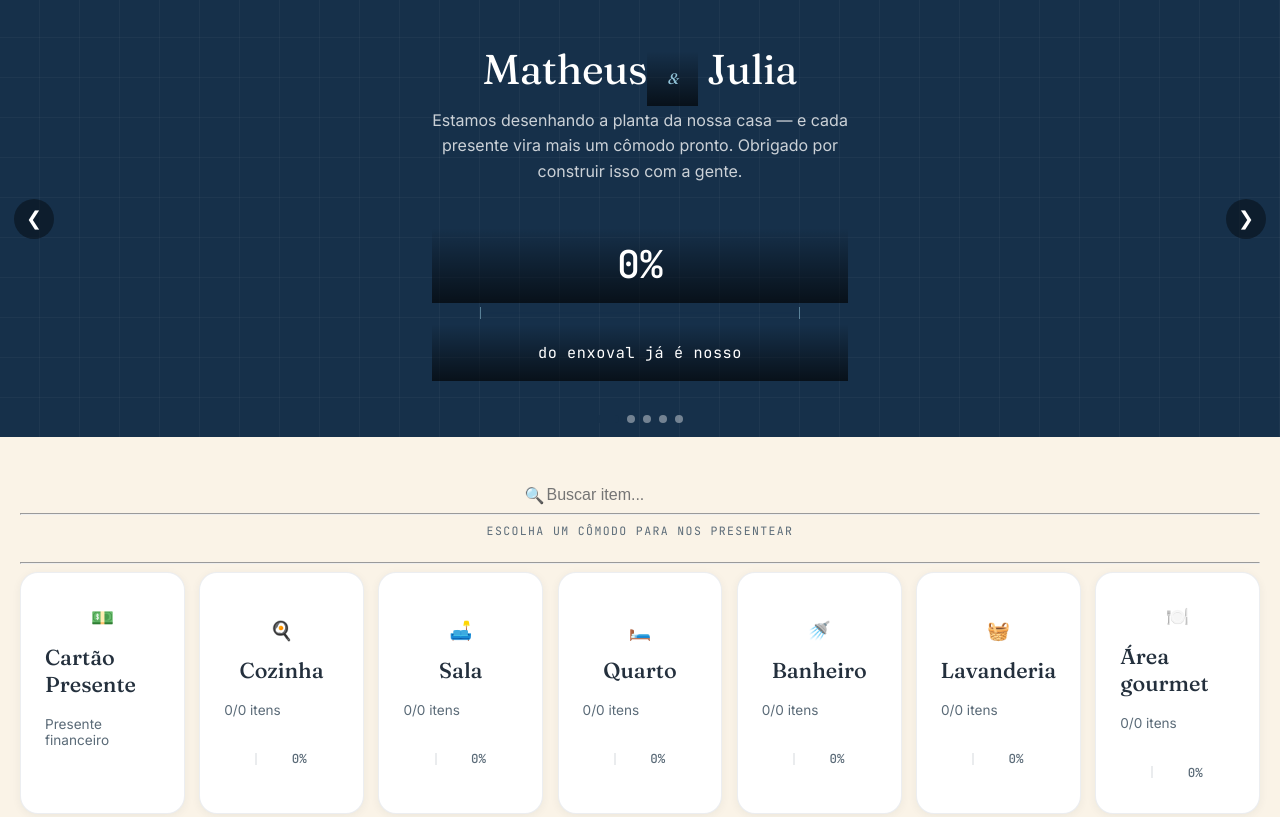
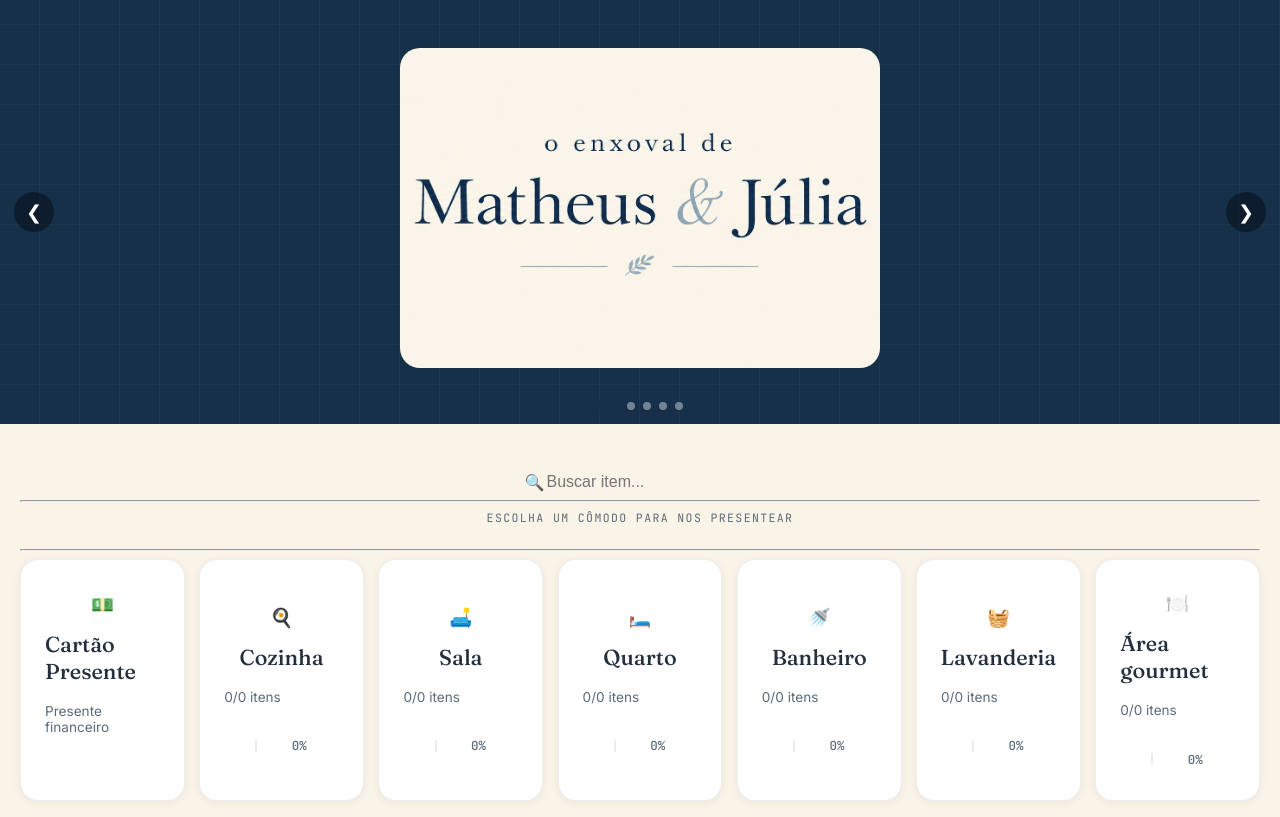
Before and after one commit to Dvd-2405/Enxoval---projeto, a plain HTML site: page index.html in a window 1280 px wide. Shown: the top 817 px of the page. Drawn offline with Linux system fonts and the light colour scheme; grey boxes are pictures that could not be loaded.

Commit message:
new hero

```diff
--- a/index.html
+++ b/index.html
@@ -23,16 +23,7 @@
       <div class="slides" id="slides">
         <div class="slide slide--welcome">
           <div class="hero__inner">
-            <h1 class="hero__title">Matheus<span class="amp">&amp;</span> Julia</h1>
-            <p class="hero__message">Estamos desenhando a planta da nossa casa &mdash; e cada presente vira mais um
-              cômodo pronto. Obrigado por construir isso com a gente.</p>
-            <div class="dim dim--hero">
-              <span class="dim__value">0%</span>
-              <div class="dim__track">
-                <div class="dim__fill" style="width:0%"></div>
-              </div>
-              <span class="dim__caption">do enxoval já é nosso</span>
-            </div>
+          <img class="hero__logo" src="./assets/hero.jpg" alt="Logo do casal">
           </div>
         </div>
         <div class="slide" style="background-image:url('https://picsum.photos/id/1015/800/600')"><span>Foto 1</span>
--- a/style.css
+++ b/style.css
@@ -1021,3 +1021,12 @@ body {
   letter-spacing: 0;
   padding: 0.3rem 0.75rem;
 }
+.hero__logo {
+  width: 100%;
+  max-width: 480px;
+  height: 320px;
+  object-fit: cover;
+  border-radius: 20px;
+  margin: 0 auto;
+  display: block;
+}
```
Also changed, not shown: assets/hero.jpg (added).
